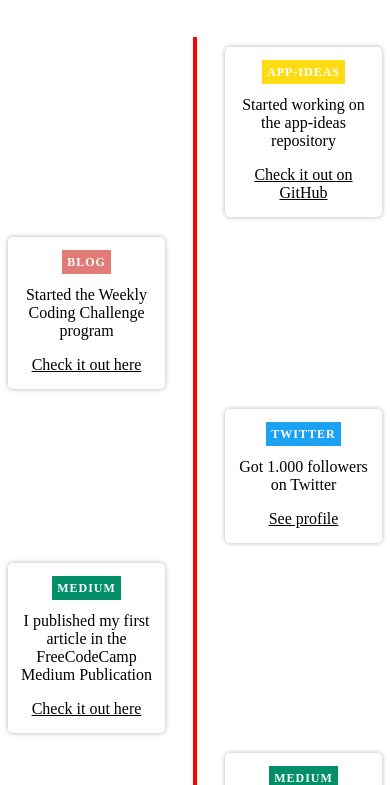
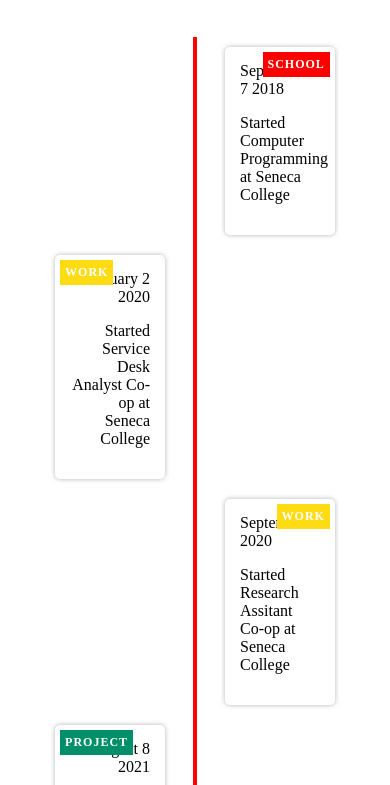
Before and after one commit to zthaver/Zain-Thaver-Portfolio-Site, a Gatsby site: page /work in a window 390 px wide. Shown: the part 59-844 px from the top of the page. Built offline with nearby package versions, Linux system fonts and the light colour scheme; Gatsby itself is replaced by a stand-in of ours.

Commit message:
fixed css for card component

```diff
--- a/src/components/TimeLine.tsx
+++ b/src/components/TimeLine.tsx
@@ -8,66 +8,51 @@
 {
     const timeLineData = [
         {
-            text: 'Started working on the app-ideas repository',
-            date: 'February 25 2019',
+            text: 'Started Computer Programming at Seneca College',
+            date: 'September 7 2018',
             category: {
-                tag: 'app-ideas',
+                tag: 'School',
+                color: '#FF0000'
+            },
+        },
+        {
+            text: 'Started Service Desk Analyst Co-op at Seneca College',
+            date: 'January 2 2020',
+            category: {
+                tag: 'Work',
                 color: '#FFDB14'
             },
-            link: {
-                url: 'https://github.com/florinpop17/app-ideas',
-                text: 'Check it out on GitHub'
-            }
         },
         {
-            text: 'Started the Weekly Coding Challenge program',
-            date: 'March 04 2019',
+            text: 'Started Research Assitant Co-op at Seneca College ',
+            date: 'September 2020',
             category: {
-                tag: 'blog',
-                color: '#e17b77'
+                tag: 'Work',
+                color: '#FFDB14'
+            },
+
+        },
+        {
+            text:
+                'Finished my Enrollment System Project ',
+            date: 'August 8 2021',
+            category: {
+                tag: 'project',
+                color: '#018f69'
             },
             link: {
-                url: 'https://florin-pop/blog/2019/03/weekly-coding-challenge/',
+                url:
+                    'https://github.com/zthaver/Enrollment-System',
                 text: 'Check it out here'
             }
         },
         {
-            text: 'Got 1.000 followers on Twitter',
-            date: 'March 07 2019',
+            text: 'Graduated From Seneca College',
+            date: 'September 6 2021',
             category: {
-                tag: 'twitter',
-                color: '#1DA1F2'
+                tag: 'school',
+                color: '#FF0000'
             },
-            link: {
-                url: 'https://twitter.com/florinpop1705',
-                text: 'See profile'
-            }
-        },
-        {
-            text:
-                'I published my first article in the FreeCodeCamp Medium Publication',
-            date: 'March 18 2019',
-            category: {
-                tag: 'medium',
-                color: '#018f69'
-            },
-            link: {
-                url:
-                    'https://medium.freecodecamp.org/how-to-build-a-double-slider-sign-in-and-sign-up-form-6a5d03612a34',
-                text: 'Check it out here'
-            }
-        },
-        {
-            text: 'Over 12.000 views in a single day on my Medium posts',
-            date: 'April 05 2019',
-            category: {
-                tag: 'medium',
-                color: '#018f69'
-            },
-            link: {
-                url: 'https://medium.com/@popflorin1705',
-                text: 'See profile'
-            }
         }
     ]
     return(
--- a/src/components/TimeLineItem.tsx
+++ b/src/components/TimeLineItem.tsx
@@ -9,9 +9,8 @@
             <span className="tag" style={{background: data.category.color}}>
                 {data.category.tag}
             </span>
+            <time>{data.date}</time>
             <p>{data.text}</p>
-            <time> {data.time}</time>
-            <p> {data.time}</p>
             {data.link &&<a href={data.link.url} target="_blank"rel="noopener noreferrer">{data.link.text}</a>}
             <span className="circle"></span>
         </div>
--- a/src/styles/timeLine.css
+++ b/src/styles/timeLine.css
@@ -56,21 +56,25 @@
 .timeline-item:nth-child(odd){
     align-self: flex-end;
     justify-content: flex-start;
-    width:50%;
-    margin:10px 0;
     padding-right: 0px;
     padding-left: 30px;
 }
 
+
+
 .timeline-item-content
 {
     background-color: white;
+    box-shadow: 0 0 5px rgba(0,0,0,0.3);
+    border-radius: 5px;
+    flex-direction: column;
     max-width: 70%;
-    border-radius: 5px;
+    align-items: flex-end;
     position: relative;
-    box-shadow: 0 0 5px rgba(0,0,0,0.3);
+    padding: 15px;
+    text-align: right;
     width:400px;
-    text-align: right;
+
 }
 
 .timeline-item-content a
@@ -84,69 +88,23 @@
     text-align:left;
 }
 
+
+
 .timeline-item-content .tag
 {
     color:white;
+    position: absolute;
     font-size: 12px;
     font-weight: bold;
     text-transform: uppercase;
     padding: 5px;
+    top: 5px;
+    left:5px;
     letter-spacing: 1px;
 }
 
-@media only screen and (max-width: 1023px) {
-    .timeline-item-content {
-        max-width: 100%;
-    }
+.timeline-item:nth-child(odd) .timeline-item-content .tag
+{
+    left:auto;
+    right:5px;
 }
-
-@media only screen and (max-width: 767px) {
-    .timeline-item-content,
-    .timeline-item:nth-child(odd) .timeline-item-content {
-        padding: 15px 10px;
-        text-align: center;
-        align-items: center;
-    }
-
-    .timeline-item-content .tag {
-        width: calc(100% - 10px);
-        text-align: center;
-    }
-
-    .timeline-item-content time {
-        margin-top: 20px;
-    }
-
-    .timeline-item-content a {
-        text-decoration: underline;
-    }
-
-    .timeline-item-content a::after {
-        display: none;
-    }
-}
-
-footer {
-    background-color: #222;
-    color: #fff;
-    font-size: 14px;
-    bottom: 0;
-    position: fixed;
-    left: 0;
-    right: 0;
-    text-align: center;
-    z-index: 999;
-}
-
-footer p {
-    margin: 10px 0;
-}
-
-footer i {
-    color: red;
-}
-
-footer a {
-    color: #3c97bf;
-    text-decoration: none;
-}
```
